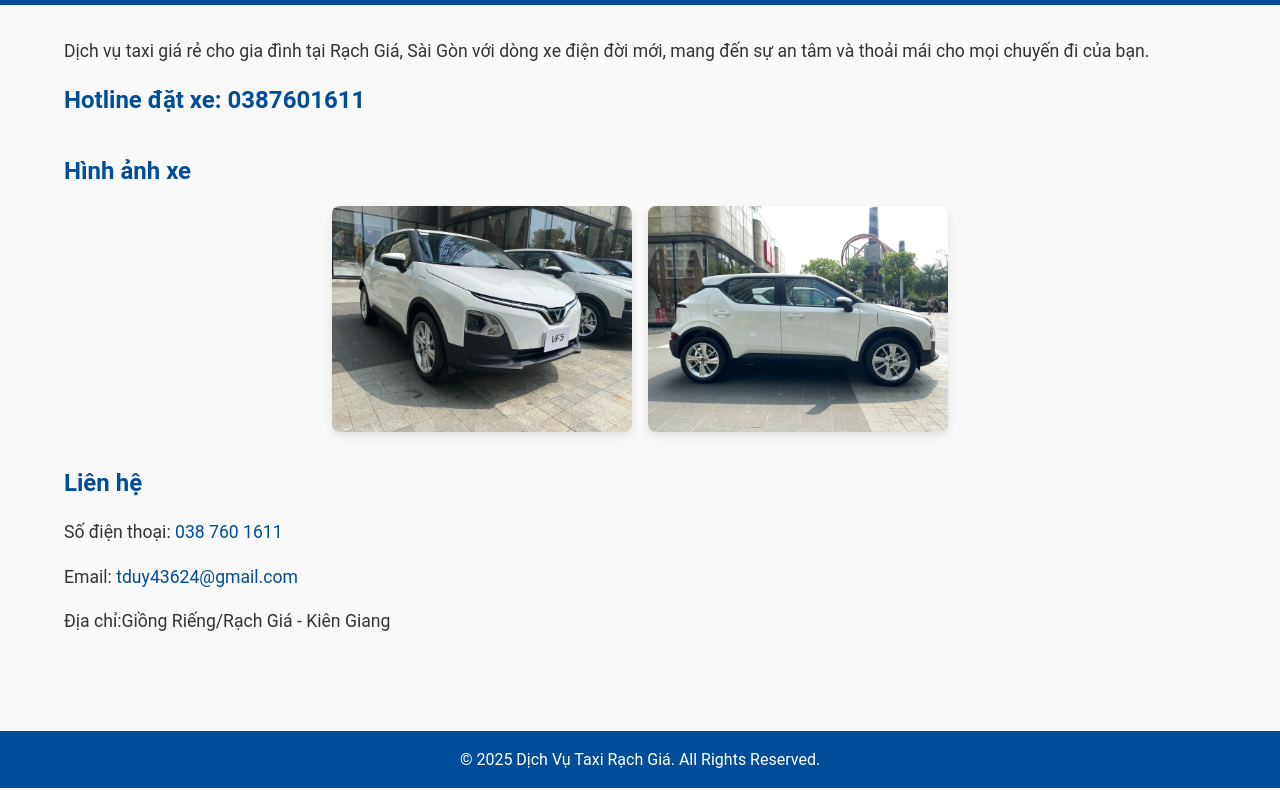
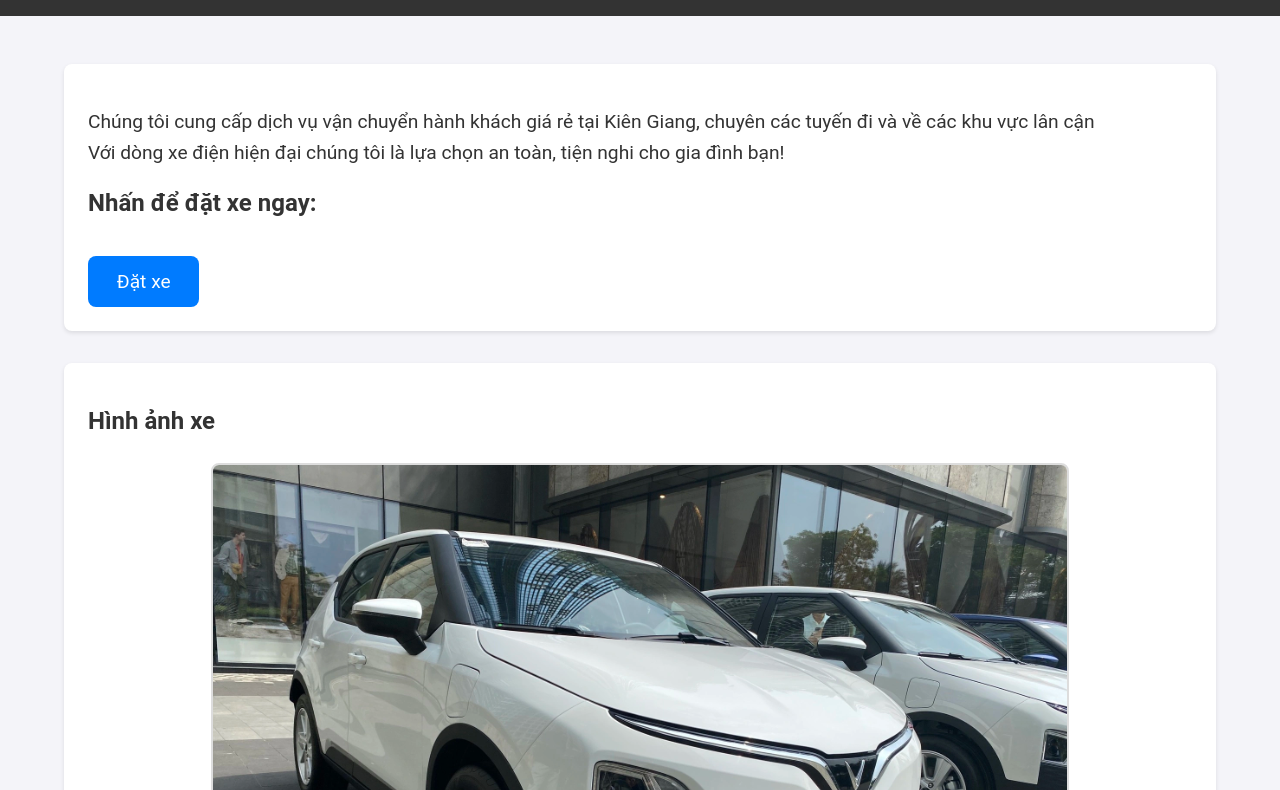
Before and after one commit to hoangthu117/taxigiare, a plain HTML site: page frontend/index.html in a window 1280 px wide. Shown: the part 86-876 px from the top of the page. Drawn offline with Linux system fonts and the light colour scheme.

Commit message:
version 2

```diff
--- a/frontend/css/styles.css
+++ b/frontend/css/styles.css
@@ -1,87 +1,97 @@
-/* Reset CSS */
-* {
+body {
+    font-family: 'Roboto', sans-serif;
     margin: 0;
     padding: 0;
-    box-sizing: border-box;
+    display: flex;
+    flex-direction: column;
+    min-height: 100vh;
+    background-color: #f4f4f9;
+    color: #333;
 }
 
-body {
+header, footer {
+    background-color: #333;
+    color: #fff;
+    text-align: center;
+    padding: 1em 0;
+}
+
+header h1, footer p {
+    margin: 0;
+}
+
+.trending-font {
     font-family: 'Roboto', sans-serif;
-    line-height: 1.6;
-    color: #333;
-    background: #f9f9f9;
+    font-weight: 700;
+    font-size: 2em;
 }
 
 .container {
     width: 90%;
     max-width: 1200px;
     margin: 0 auto;
-}
-
-header {
-    background: #004d99;
-    color: #fff;
-    text-align: center;
-    padding: 1rem 0;
-}
-
-header .logo img {
-    max-width: 100px;
-}
-
-header h1 {
-    margin-top: 0.5rem;
-    font-size: 2rem;
+    padding: 1em;
 }
 
 main {
-    padding: 2rem 0;
+    flex: 1;
+    padding: 2em 0;
 }
 
-section {
-    margin-bottom: 2rem;
-}
-
-section h2 {
-    color: #004d99;
-    margin-bottom: 1rem;
+.intro, .gallery, .contact {
+    margin-bottom: 2em;
+    background: #fff;
+    padding: 1.5em;
+    border-radius: 8px;
+    box-shadow: 0 2px 4px rgba(0, 0, 0, 0.1);
 }
 
 .intro p, .contact p {
-    font-size: 1.1rem;
-    margin-bottom: 1rem;
+    font-size: 1.2em;
+    line-height: 1.6;
+}
+
+.call-button {
+    display: inline-block;
+    padding: 0.75em 1.5em;
+    margin-top: 1em;
+    font-size: 1.2em;
+    color: #fff;
+    background-color: #007bff;
+    border: none;
+    border-radius: 8px;
+    text-decoration: none;
+    transition: background-color 0.3s;
+}
+
+.call-button:hover {
+    background-color: #0056b3;
 }
 
 .gallery .images {
     display: flex;
-    gap: 1rem;
+    justify-content: space-around;
     flex-wrap: wrap;
-    justify-content: center;
 }
 
 .gallery .images img {
-    max-width: 300px;
+    max-width: 100%;
+    height: auto;
+    margin: 0.5em;
+    border: 2px solid #ddd;
     border-radius: 8px;
-    box-shadow: 0 4px 8px rgba(0, 0, 0, 0.1);
+    transition: transform 0.3s;
 }
 
-footer {
-    text-align: center;
-    background: #004d99;
-    color: #fff;
-    padding: 1rem 0;
-    margin-top: 2rem;
+.gallery .images img:hover {
+    transform: scale(1.05);
 }
 
-footer p {
-    margin: 0;
-}
-
-a {
-    color: #004d99;
+.contact a {
+    color: #007bff;
     text-decoration: none;
 }
 
-a:hover {
+.contact a:hover {
     text-decoration: underline;
 }
--- a/frontend/index.html
+++ b/frontend/index.html
@@ -1,3 +1,4 @@
+<!-- filepath: /d:/PythonProjects/taxigiare/frontend/index.html -->
 <!DOCTYPE html>
 <html lang="en">
 <head>
@@ -12,15 +13,16 @@
             <div class="logo">
                 <!-- <img src="static/images/logos.png" alt="Logo Taxi Rạch Giá"> -->
             </div>
-            <h1>Dịch Vụ Taxi Điện Giá Rẻ Rạch Giá - Sài Gòn</h1>
+            <h1 class="trending-font">Dịch Vụ Taxi Giá Rẻ Kiên Giang - Sài Gòn</h1>
         </div>
     </header>
 
     <main>
         <div class="container">
             <section class="intro">
-                <p>Dịch vụ taxi giá rẻ cho gia đình tại Rạch Giá, Sài Gòn với dòng xe điện đời mới, mang đến sự an tâm và thoải mái cho mọi chuyến đi của bạn.</p>
-                <h2>Hotline đặt xe: 0387601611</h2>
+                <p>Chúng tôi cung cấp dịch vụ vận chuyển hành khách giá rẻ tại Kiên Giang, chuyên các tuyến đi và về các khu vực lân cận </br> Với dòng xe điện hiện đại chúng tôi là lựa chọn an toàn, tiện nghi cho gia đình bạn!</p>
+                <h2>Nhấn để đặt xe ngay:</h2>
+                <a href="tel:0387601611" class="call-button">Đặt xe</a>
             </section>
 
             <section class="gallery">
@@ -29,6 +31,7 @@
                     <!-- <img src="static/images/image1.png" alt="Hình ảnh xe 1"> -->
                     <img src="images/image2.png" alt="Hình ảnh xe 2">
                     <img src="images/image3.png" alt="Hình ảnh xe 3">
+                    <img src="images/image4.png" alt="Hình ảnh xe 3">
                 </div>
             </section>
 
@@ -36,13 +39,15 @@
                 <h2>Liên hệ</h2>
                 <p>Số điện thoại: <a href="tel:0387601611">038 760 1611</a></p>
                 <p>Email: <a href="mailto:info@dichvutaxi.com">tduy43624@gmail.com</a></p>
-                <p>Địa chỉ:Giồng Riếng/Rạch Giá - Kiên Giang</p>
+                <p>Địa chỉ: huyện Giồng Riềng / thành phố Rạch Giá - Kiên Giang</p>
             </section>
         </div>
     </main>
 
     <footer>
-        <p>&copy; 2025 Dịch Vụ Taxi Rạch Giá. All Rights Reserved.</p>
+        <div class="container">
+            <p>© 2025 Dịch Vụ Taxi Giá Rẻ Kiên Giang - Sài Gòn</p>
+        </div>
     </footer>
 </body>
 </html>
```
Also changed, not shown: frontend/images/image4.png (added).
